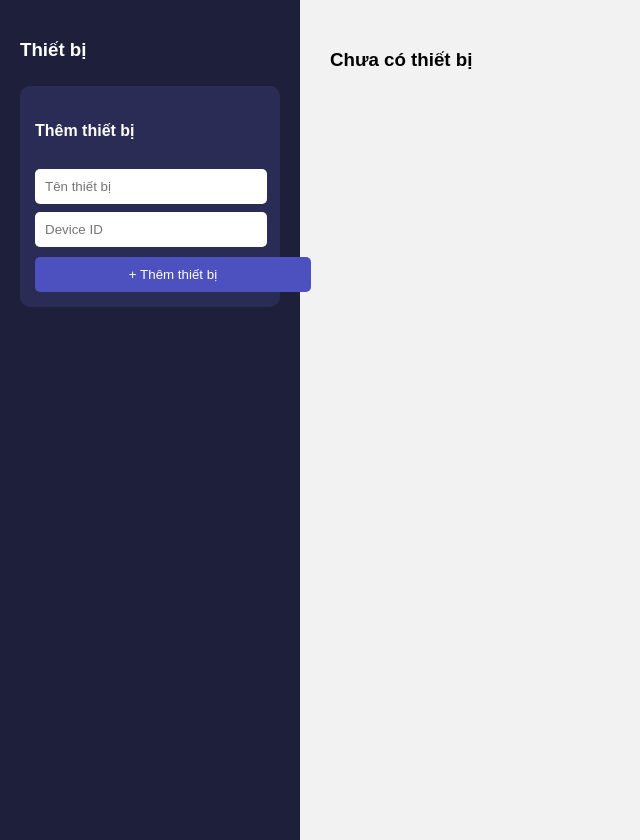
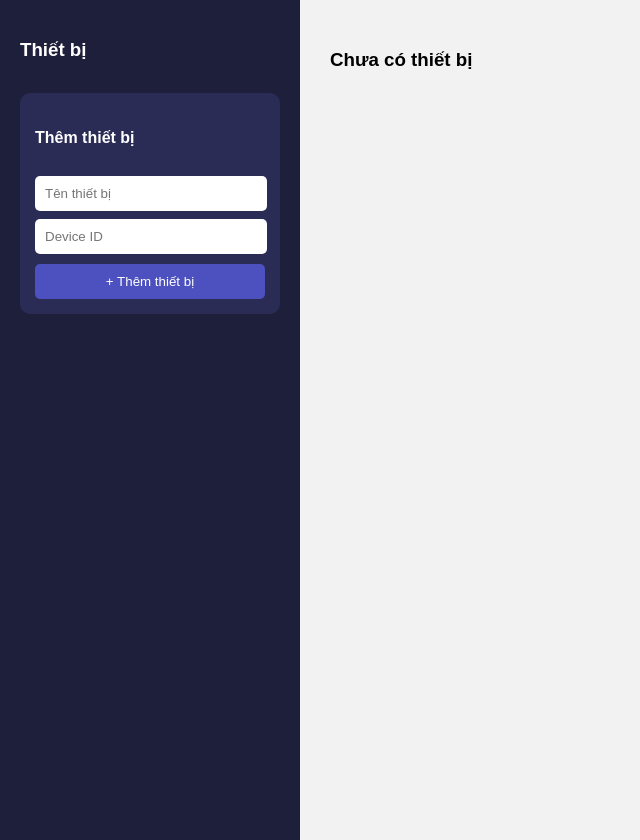
Before and after one commit to TranQuocBao1207/BL0942-WEB, a Django app: page /dashboard/ in a window 1280 px wide. Shown: the part 70-910 px from the top of the page, without its empty margins (0-640 px from the left). Run offline with Django 5.2, Linux system fonts and the light colour scheme; a user stored in the database is signed in; data comes from the database, SQL or seed files in the repository; data that the repository does not hold is empty.

```diff
--- a/templates/dashboard.html
+++ b/templates/dashboard.html
@@ -107,7 +107,7 @@ body{
 /* ===== ADD DEVICE ===== */
 
 .add-box{
-    margin-top:25px;
+    margin-top:32px;
     padding:15px;
 
     background:#2a2c55;
@@ -125,7 +125,7 @@ body{
 }
 
 .add-box button{
-    width:120%;
+    width:100%;
 
     margin-top:10px;
     padding:10px;
```
